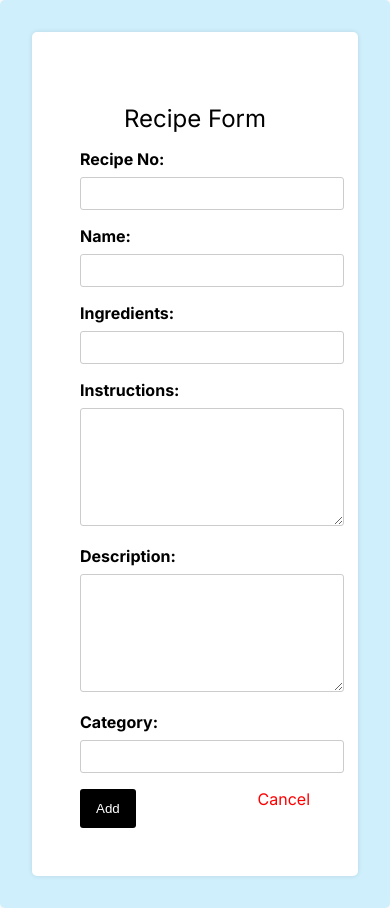
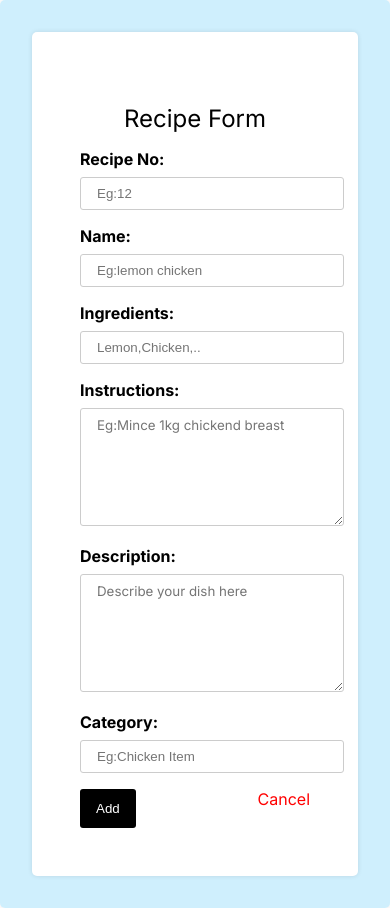
Before and after one commit to saksham310/RecipeFinder, an Angular app: page /create in a window 390 px wide. Built offline with nearby package versions, Linux system fonts and the light colour scheme; a web font is replaced by a local one.

Commit message:
added responsiveness and hints

```diff
--- a/src/app/card-layout/card-layout.component.css
+++ b/src/app/card-layout/card-layout.component.css
@@ -48,3 +48,8 @@ img {
   font-size: 14px;
   font-weight: bold;
 }
+@media screen and (max-width: 430px) {
+  .cardDisplay {
+    padding: 0;
+  }
+}
--- a/src/app/home/home.component.css
+++ b/src/app/home/home.component.css
@@ -85,4 +85,21 @@ input[type="text"]:focus {
   .cardDisplay {
     grid-template-columns: 1fr;
   }
+  .search {
+    flex-wrap: wrap;
+  }
+  .home__crud button {
+    margin-top: 31px;
+  }
+  .sort {
+    margin-top: 2em;
+  }
 }
+@media screen and (max-width: 430px) {
+  .search {
+    display: block;
+  }
+  .cardDisplay {
+    padding: 0;
+  }
+}
--- a/src/app/home/home.component.html
+++ b/src/app/home/home.component.html
@@ -1,9 +1,10 @@
 <!-- <app-navbar></app-navbar> -->
 <div class="home" id='home'>
+    <!-- <div class="title">
+        <h2>Recipe </h2>
+    </div> -->
     <div class="search">
-        <div class="a">
-            <h2>Recipe </h2>
-        </div>
+
         <div class="home__searchArea">
             <input #search type="text" name="" class="home__searchBox" (keyup)="filter(search.value)"
                 placeholder="Search for the recipes">
@@ -27,9 +28,6 @@
                 </svg></button>
 
         </div>
-    </div>
-    <div class="home__main">
-
         <div class="sort">
             <label for="order">Sort By:</label>
             <select id="order" (change)="sortRecipe($event)">
@@ -38,6 +36,11 @@
 
             </select>
         </div>
+
+    </div>
+
+    <div class="home__main">
+
 
 
 
--- a/src/app/landing-page/landing-page.component.css
+++ b/src/app/landing-page/landing-page.component.css
@@ -50,8 +50,23 @@
 @media screen and (max-width: 430px) {
   .hero__container {
     grid-template-columns: 1fr;
+    position: absolute;
+    left: 9%;
+    width: 50%;
+    margin: 0;
   }
   img {
     display: none;
   }
 }
+@media screen and (max-width: 375px) {
+  .hero__container {
+    left: 4%;
+    width: 44%;
+  }
+}
+@media screen and (max-width: 320px) {
+  .hero__container {
+    width: 37%;
+  }
+}
--- a/src/app/recipe-form/recipe-form.component.html
+++ b/src/app/recipe-form/recipe-form.component.html
@@ -4,30 +4,32 @@
         <form [formGroup]="recipe" (ngSubmit)="onSubmit()">
             <div class="form-group">
                 <label for="recipe">Recipe No:</label>
-                <input type="text" id="recipe" formControlName="id">
+                <input type="text" id="recipe" formControlName="id" placeholder="Eg:12">
 
             </div>
             <div class="form-group">
                 <label for="name">Name:</label>
-                <input type="text" id="name" formControlName="name">
+                <input type="text" id="name" formControlName="name" placeholder="Eg:lemon chicken">
 
             </div>
             <div class="form-group">
                 <label for="ingredients">Ingredients:</label>
-                <input type="text" id="ingredients" formControlName="ingredients">
+                <input type="text" id="ingredients" formControlName="ingredients" placeholder="Lemon,Chicken,..">
 
             </div>
             <div class="form-group">
                 <label for="instruction">Instructions:</label>
-                <textarea id="instruction" formControlName="instructions"></textarea>
+                <textarea id="instruction" formControlName="instructions"
+                    placeholder="Eg:Mince 1kg chickend breast"></textarea>
             </div>
             <div class="form-group">
                 <label for="description">Description:</label>
-                <textarea id="description" formControlName="description"></textarea>
+                <textarea id="description" formControlName="description"
+                    placeholder="Describe your dish here"></textarea>
             </div>
             <div class="form-group">
                 <label for="category">Category:</label>
-                <input type="text" id="category" formControlName="category">
+                <input type="text" id="category" formControlName="category" placeholder="Eg:Chicken Item">
 
             </div>
             <div class="form-actions">
```
